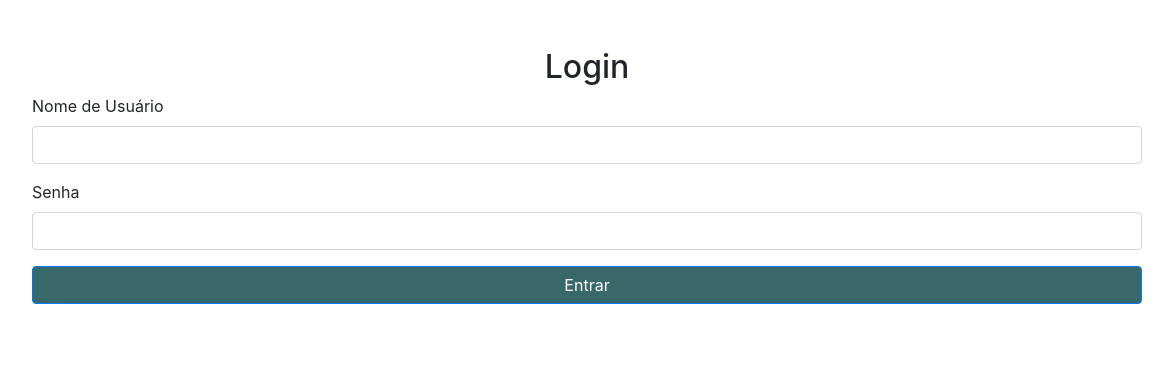
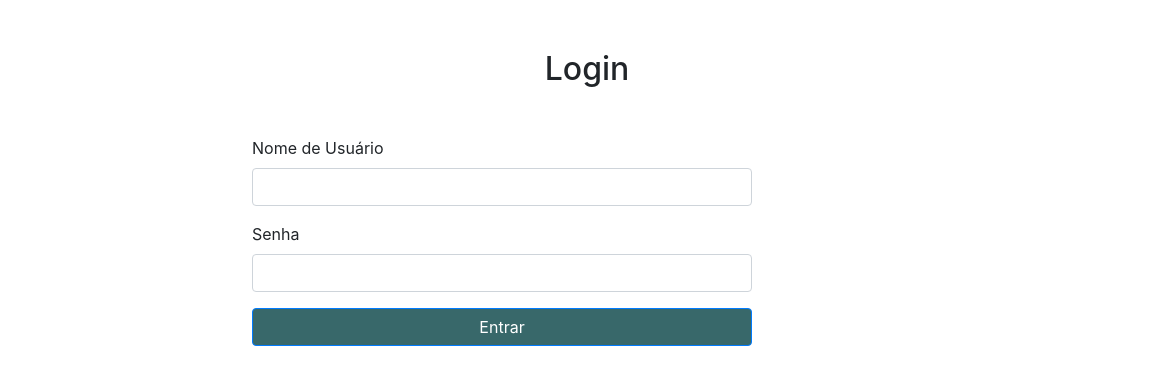
Before and after one commit to ajudaOtcc/cantinahub, a PHP site: page /login.php in a window 1600 px wide. Shown: the top 385 px of the page, without its empty margins (213-1386 px from the left). Run offline with PHP 8.4, Linux system fonts and the light colour scheme.

Commit message:
versão final

```diff
--- a/login.php
+++ b/login.php
@@ -30,21 +30,23 @@ if ($_SERVER['REQUEST_METHOD'] === 'POST') {
     <link rel="stylesheet" href="https://stackpath.bootstrapcdn.com/bootstrap/4.5.2/css/bootstrap.min.css">
 </head>
 <body>
-<div class="container mt-5">
-    <h2 class="text-center">Login</h2>
+<h2 class="text-center" style="margin-top: 50px;">Login</h2>
+<div class="container mt-5" style="margin-left:450px; ">
+
     <form action="login.php" method="post" class="form-signin">
         <?php if (isset($error)): ?>
             <div class="alert alert-danger"><?= $error ?></div>
         <?php endif; ?>
-        <div class="form-group">
+        <div class="form-group" style="width: 500px;">
             <label>Nome de Usuário</label>
             <input type="text" name="nome" class="form-control" required>
         </div>
-        <div class="form-group">
+        <div class="form-group" style="width: 500px;">
             <label>Senha</label>
             <input type="password" name="senha" class="form-control" required>
         </div>
-        <button type="submit" class="btn btn-primary btn-block" style="background-color: #38686a;">Entrar</button>
+
+        <button type="submit" class="btn btn-primary btn-block" style="background-color: #38686a;width: 500px;">Entrar</button>
     </form>
 </div>
 </body>
```
